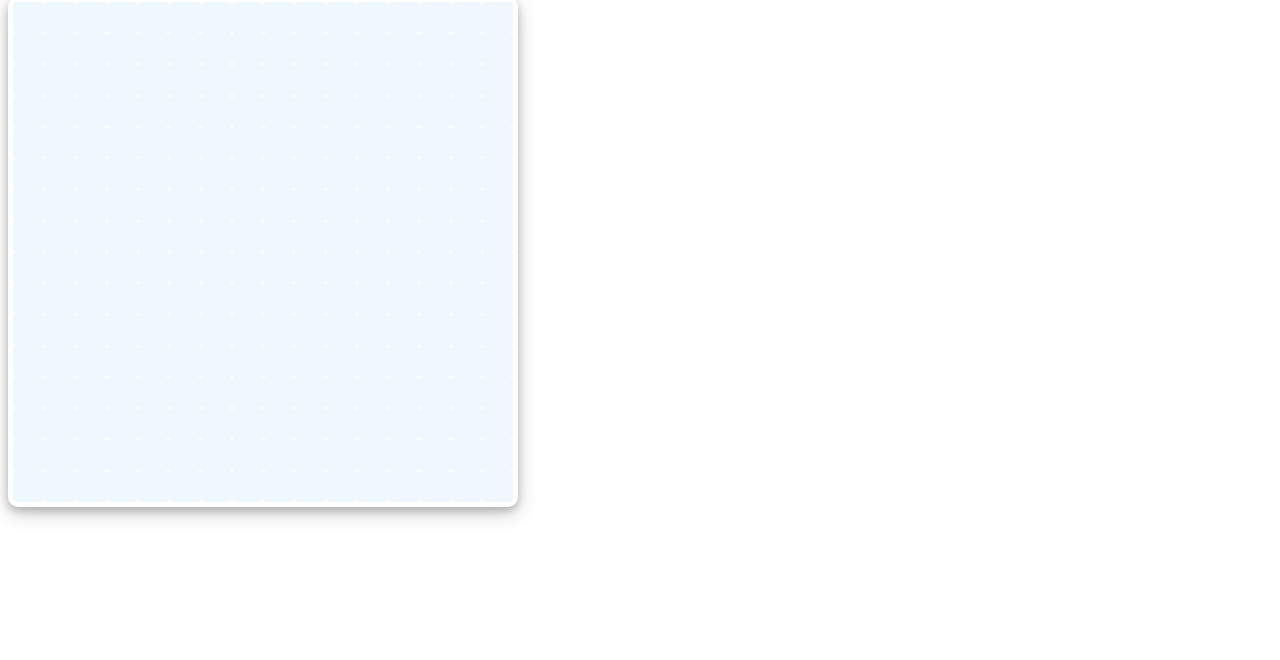
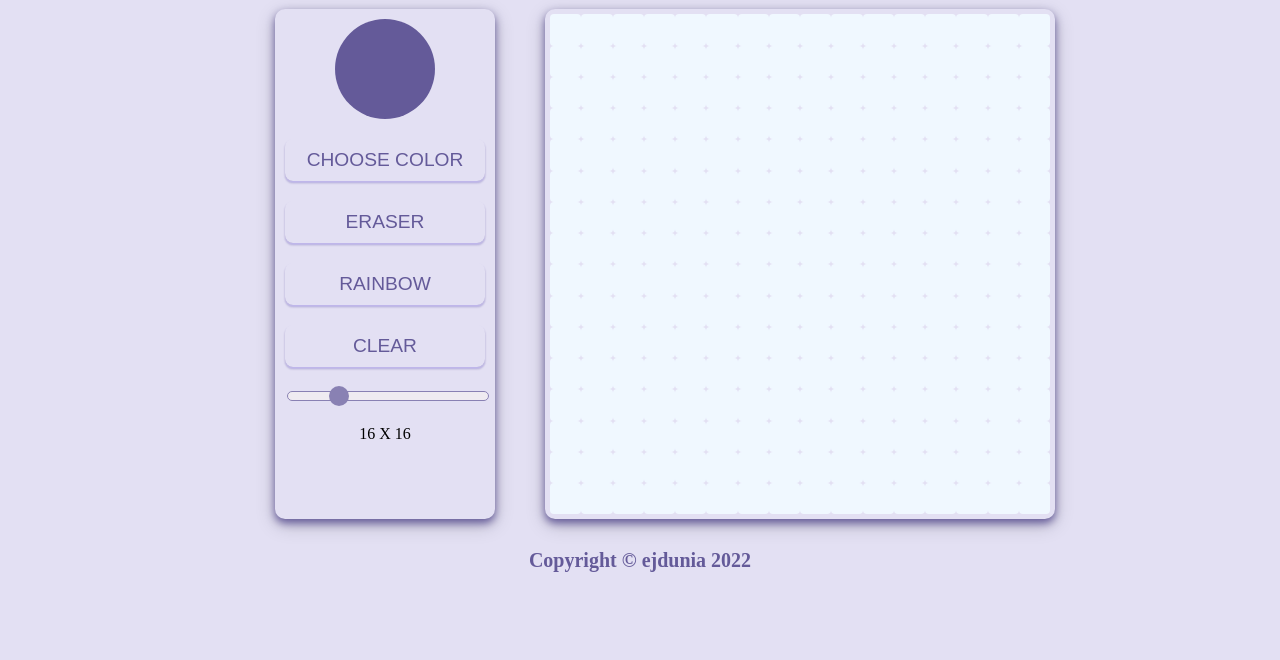
Before and after one commit to ejdunia/etch-a-sketch, a plain HTML site: page index.html in a window 1280 px wide. Shown: the part 140-800 px from the top of the page. Drawn offline with Linux system fonts and the light colour scheme.

Commit message:
added color buttons and eraser

```diff
--- a/index.html
+++ b/index.html
@@ -9,10 +9,23 @@
         <title>Etch a Sketch</title>
     </head>
     <body>
-        <header><h1>Etch a Sketch</h1></header>
+        <header class="header"><h1>Etch a Sketch</h1></header>
+        <div class="container">
+            <div class="controls">
+                <div class="pickerContainer">
+                    <!-- add a color picker -->
+                    <input
+                        type="color"
+                        id="colorPicker"
+                        name="favcolor"
+                        value="#645a99"
+                    />
+                </div>
+                <button class="chooseColor button">CHOOSE COLOR</button>
+                <button class="eraser button">ERASER</button>
+                <button class="rainbow button">RAINBOW</button>
+                <button class="clear button">CLEAR</button>
 
-        <div class="controls">
-            <button class="resetGrid">CLEAR</button>
                 <div class="slideContainer">
                     <input
                         type="range"
@@ -27,5 +40,7 @@
             </div>
 
             <div class="sketchContainer"></div>
+        </div>
+        <div class="footer">Copyright &copy ejdunia 2022</div>
     </body>
 </html>
--- a/scripts/script.js
+++ b/scripts/script.js
@@ -1,47 +1,81 @@
-let slider = document.getElementById("myRange");
-let gridNumberOutput = document.getElementById("gridNumberOutput");
 let gridNum = 16;
+
+const slider = document.getElementById("myRange");
+
+const gridNumberOutput = document.getElementById("gridNumberOutput");
+const pickerContainer = document.querySelector(".pickerContainer");
+const colorPicker = document.querySelector("#colorPicker");
+
 const sketchContainer = document.querySelector(".sketchContainer");
+
 const gridDiv = document.createElement("div");
+const grids = document.querySelectorAll("gridDiv");
 
-gridNumberOutput.textContent = `${slider.value} X ${slider.value}`; // Display the default slider value
+const eraser = document.querySelector(".eraser");
+const rainbow = document.querySelector(".rainbow");
+let colorPick = colorPicker.value;
+const clear = document.querySelector(".clear");
+
+const chooseColor = document.querySelector(".chooseColor");
 
 function changeBGColor(e) {
     const randomColor = Math.floor(Math.random() * 16777215).toString(16);
     e.target.style.background = `#${randomColor}`;
 }
+function defaultColor(e) {
+    e.target.style.background = "#f0f8ff";
+}
+
+function pickedColor(e) {
+    e.target.style.background = colorPick;
+}
+
 function makeGrid() {
     sketchContainer.setAttribute(
         "style",
         `grid-template-columns: repeat(${gridNum}, 1fr);
-    grid-template-rows: repeat(${gridNum}, 1fr);
-`
+        grid-template-rows: repeat(${gridNum}, 1fr);`
     );
+
     for (let i = 0; i < gridNum ** 2; i++) {
         const gridDiv = document.createElement("div");
         gridDiv.classList.add("gridDiv");
         gridDiv.addEventListener("mouseover", changeBGColor);
         sketchContainer.appendChild(gridDiv);
-        const reset = document.querySelector(".resetGrid");
 
-        reset.addEventListener(
-            "click",
-            () => (gridDiv.style.background = "#f0f8ff")
+        clear.addEventListener("click", () => {
+            gridDiv.style.background = "#f0f8ff";
+        });
+
+        rainbow.addEventListener("click", () =>
+            gridDiv.addEventListener("mouseover", changeBGColor)
         );
+
+        eraser.addEventListener("click", () => {
+            gridDiv.removeEventListener("mouseover", changeBGColor);
+            gridDiv.addEventListener("mouseover", defaultColor);
+        });
+        chooseColor.addEventListener("click", () => {
+            gridDiv.removeEventListener("mouseover", changeBGColor);
+            gridDiv.addEventListener("mouseover", pickedColor);
+        });
+        // clear.addEventListener("click", defaultColor);
     }
 }
 
+gridNumberOutput.textContent = `${slider.value} X ${slider.value}`;
+
+colorPicker.addEventListener("input", () => {
+    pickerContainer.style.background = colorPicker.value;
+    colorPick = colorPicker.value;
+});
+
+pickerContainer.style.background = colorPicker.value;
+
 makeGrid((gridNum = 16));
 
-slider.oninput = function () {
-    // Update the current slider value (each time you drag the slider handle)
-    // let gridNum = slider.value;
-    gridNumberOutput.textContent = this.value;
+slider.addEventListener("input", () => {
+    gridNumberOutput.textContent = `${slider.value} X ${slider.value}`;
     gridNum = slider.value;
-    //     sketchContainer.setAttribute(
-    //         "style",
-    //         `grid-template-columns: repeat(${gridNum}, 1fr);
-    //     grid-template-rows: repeat(${gridNum}, 1fr);
-    // `    );
     makeGrid();
-};
+});
--- a/styles/style.css
+++ b/styles/style.css
@@ -1,3 +1,57 @@
+body {
+    display: flex;
+    flex-direction: column;
+    justify-content: center;
+    align-items: center;
+    margin: 0;
+    padding: 0;
+    background: #e3e0f3;
+}
+
+.header{
+    font-size: 30px;
+    margin: 0px;
+    padding: 0;
+}
+.header, .footer {
+    display: flex;
+    justify-content: center;
+    width: 100%;
+    color: #645a99;
+}
+.button {
+    color: #645a99;
+    width: 200px;
+    padding: 10px;
+    font-size: larger;
+    border: none;
+    border-radius: 8px;
+    background: none;
+    box-shadow: 0 2px 2px 0 #bfb6ec, 0 2px 2px 0 #00000030;
+}
+
+.container {
+    display: flex;
+    gap: 50px;
+    padding-left: 50px;
+}
+.pickerContainer {
+    display: flex;
+    justify-content: center;
+    align-items: center;
+    width: 100px;
+    height: 100px;
+    border-radius: 50%;
+    border: "3px solid black";
+}
+
+#colorPicker {
+    border: none;
+    border-radius: 50%;
+    width: 100%;
+    height: 100%;
+    opacity: 0;
+}
 .sketchContainer {
     display: grid;
     width: 500px;
@@ -5,17 +59,22 @@
     /* border: 1px solid #3f3f2b; */
     padding: 5px;
     border-radius: 10px;
-        box-shadow: 0 4px 8px 0 rgba(0, 0, 0, 0.2), 0 6px 20px 0 rgba(0, 0, 0, 0.19);
-
+    box-shadow: 0 4px 8px 0 #645a99, 0 6px 20px 0 rgba(0, 0, 0, 0.19);
 }
-.controls{
+.controls {
     width: 200px;
+    display: flex;
+    align-items: center;
+    flex-direction: column;
+    gap: 20px;
+    padding: 10px;
+    border-radius: 10px;
+    box-shadow: 0 4px 8px 0 #645a99, 0 6px 20px 0 rgba(0, 0, 0, 0.19);
 }
 .gridDiv {
     margin: 0;
     width: 100%;
     height: 100%x;
-    /* border: 0.1px dotted #220b0b; */
     background-color: #f0f8ff;
     border-radius: 4px;
 }
@@ -24,17 +83,17 @@
     width: 100%; /* Width of the outside container */
 }
 .slider {
-  -webkit-appearance: none;  /* Override default CSS styles */
+    -webkit-appearance: none; /* Override default CSS styles */
     appearance: none;
     width: 100%; /* Full-width */
     height: 8px; /* Specified height */
-  border: 1px solid red;
+    border: 1px solid #645a99;
     border-radius: 10px;
     background: #f5f1f1; /* Grey background */
     outline: none; /* Remove outline */
     opacity: 0.7; /* Set transparency (for mouse-over effects on hover) */
-  -webkit-transition: .2s; /* 0.2 seconds transition on hover */
-  transition: opacity .2s;
+    -webkit-transition: 0.2s; /* 0.2 seconds transition on hover */
+    transition: opacity 0.2s;
 }
 
 /* The slider handle (use -webkit- (Chrome, Opera, Safari, Edge) and -moz- (Firefox) to override default look) */
@@ -44,6 +103,13 @@
     width: 20px; /* Set a specific slider handle width */
     height: 20px; /* Slider handle height */
     border-radius: 50%;
-  background: #2a1796; /* Green background */
-  cursor: pointer; /* Cursor on hover */
+    background: #645a99;
+    cursor: pointer;
 }
+.footer {
+    margin-top: 20px;
+    padding: 10px;
+    justify-content: center;
+    font-weight: bold;
+    font-size: 20px;
+}
```
Lines whose indentation alone changed are shown as unchanged.
